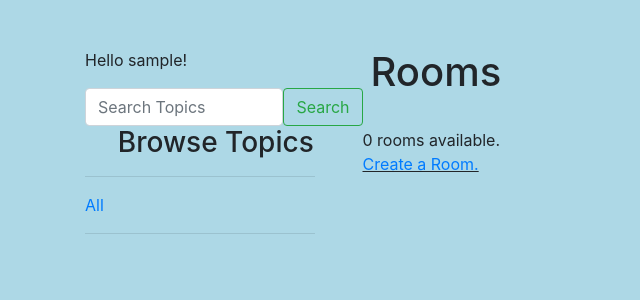
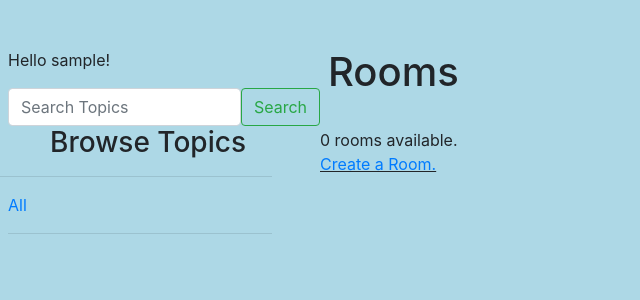
Before and after one commit to cromartie1020/hours7, a Django app: page / in a window 1280 px wide. Shown: the part 56-356 px from the top of the page, without its empty margins (0-640 px from the left). Run offline with Django 4.2, Linux system fonts and the light colour scheme; the visitor is signed in with stand-in values (Sample User, id 1); data that the repository does not hold is empty; parts of the project's set-up code (start-up, migrations or seed data) failed here and were passed over.

Commit message:
made corrections to users and messages

```diff
--- a/base/static/base/main.css
+++ b/base/static/base/main.css
@@ -14,3 +14,8 @@
 .under {
   text-decoration: underline;
 }
+
+.room-container {
+  display: grid;
+  grid-template-columns: 3fr 1fr;
+}
--- a/base/templates/base/main.html
+++ b/base/templates/base/main.html
@@ -25,6 +25,7 @@
       </ul>
     {% endif %}
     <div class ='container mt-5'>
+    </div>
 
     {% block content %}
 
@@ -32,7 +33,7 @@
     <h1>Hello, world!</h1>
 
 
-    </div>
+
     {% endblock %}
     <script src="https://cdn.jsdelivr.net/npm/jquery@3.5.1/dist/jquery.slim.min.js" integrity="sha384-DfXdz2htPH0lsSSs5nCTpuj/zy4C+OGpamoFVy38MVBnE+IbbVYUew+OrCXaRkfj" crossorigin="anonymous"></script>
     <script src="https://cdn.jsdelivr.net/npm/popper.js@1.16.1/dist/umd/popper.min.js" integrity="sha384-9/reFTGAW83EW2RDu2S0VKaIzap3H66lZH81PoYlFhbGU+6BZp6G7niu735Sk7lN" crossorigin="anonymous"></script>
--- a/base/templates/base/room.html
+++ b/base/templates/base/room.html
@@ -9,23 +9,23 @@
 <div class="home-container">
 
     <div class="center">
-        <p class="text-left">Hello {{request.user.username}}! </p>
+        <p class="text-left ml-2">Hello {{request.user.username}}! </p>
         <form class="d-flex" method='GET'>
-            <input class="form-control" type="search" placeholder="Search Topics" name="search" aria-label="Search">
+            <input class="form-control ml-2" type="search" placeholder="Search Topics" name="search" aria-label="Search">
             <button class="btn btn-outline-success my-2 my-sm-0" type="submit">Search</button>
         </form>
-        <h3 class='mr-3'>Browse Topics</h3>
+        <h3 class='mr-4'>Browse Topics</h3>
         <hr class="mr-5">                        <!-- Do a grid -->
-        <div class='text-left'>
+        <div class='ml-2 text-left'>
             <a  href="{% url 'room' %}">All</a>
         </div>
-        <hr class='mr-5'>
+        <hr class='ml-2 mr-5'>
         {% for topic in topics %}
-           <div class="text-left">
+           <div class="ml-2 text-left">
 
                <a href="{% url 'room' %}?search={{ topic.name }}">{{ topic.name }}</a>
            </div>
-            <hr class="mr-5">
+            <hr class="ml-2 mr-5">
         {% endfor %}
     </div>
     <div>
--- a/base/views.py
+++ b/base/views.py
@@ -168,7 +168,7 @@
     if request.method == "POST":
 
         username = request.POST["username"]
-        user.username = user.username.lower()
+        username = username.lower()
         password = request.POST["password"]
 
         try:
```
Also changed, not shown: base/templates/base/detail.html (+22 -8 lines).
